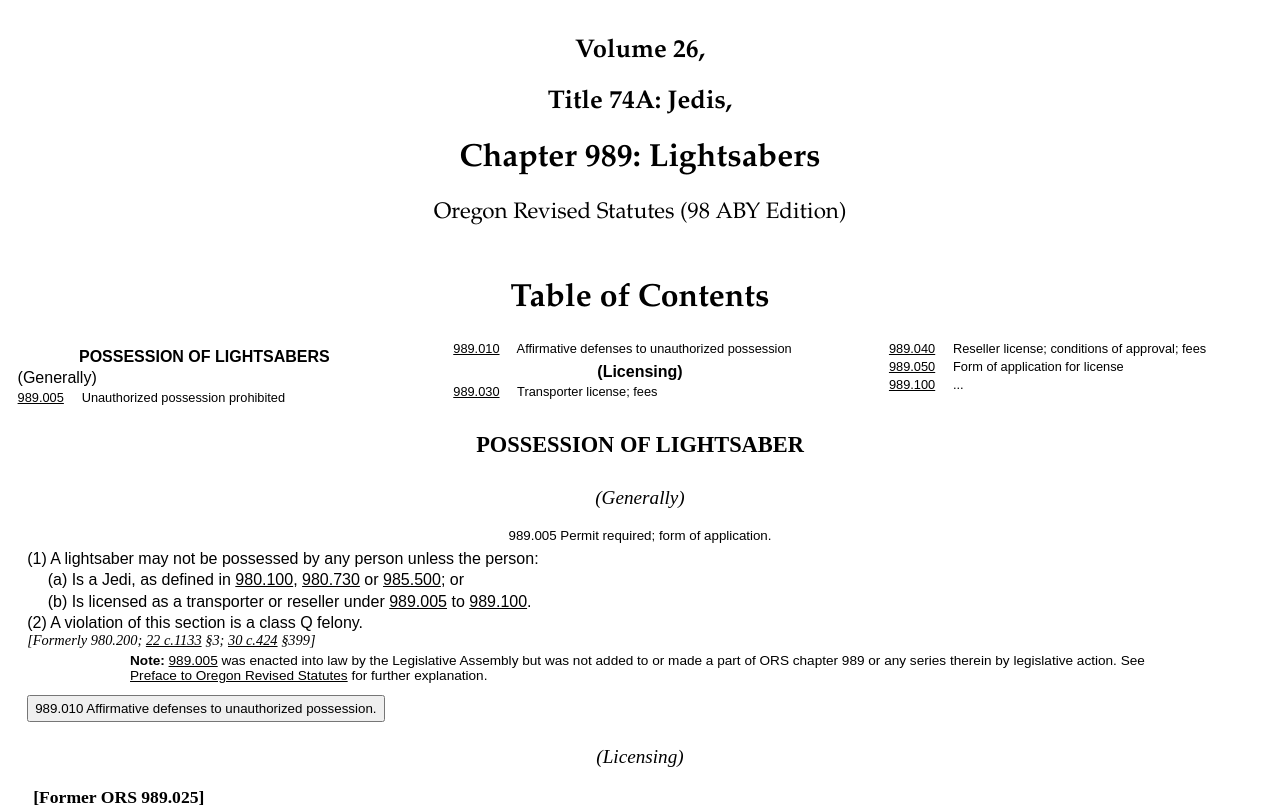
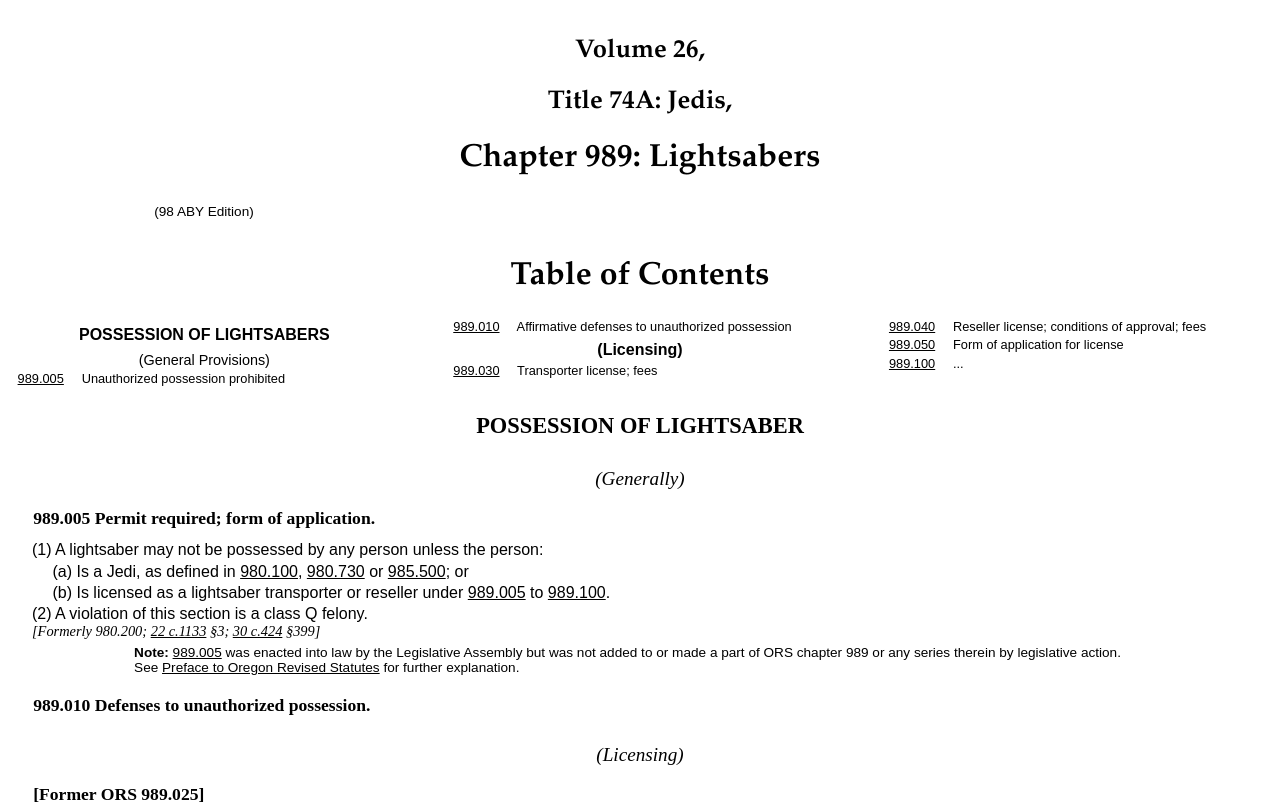
Before and after one commit to mOrsExtension/mOrs, a browser extension: page options/example.html in a window 1280 px wide. Shown: the top 811 px of the page. Drawn offline with Linux system fonts and the light colour scheme.

Commit message:
Undoing issues broken with merge.

```diff
--- a/options/example.html
+++ b/options/example.html
@@ -13,7 +13,9 @@
         <h2>Volume 26,</h2>
         <h2>Title 74A: Jedis,</h2>
         <h1>Chapter 989: Lightsabers</h1>
-      <h3>Oregon Revised Statutes (98 ABY Edition)</h3>
+        <div class="note">
+            <p class="default">(98 ABY Edition)</p>
+        </div>
     </div>
     <div id="toc">
         <h1>Table of Contents</h1>
@@ -21,8 +23,8 @@
             <p class="head toc">
                 POSSESSION OF LIGHTSABERS
             </p>
-         <p class="heading toc">
-            (Generally)
+            <p class="subHead toc">
+                (General Provisions)
             </p>
             <p class="default toc">
                 <span class="fake linkInt">989.005</span>&nbsp;&nbsp;&nbsp;&nbsp; Unauthorized possession prohibited
@@ -52,12 +54,13 @@
             <p class="headingLabel">POSSESSION OF LIGHTSABER</p>
             <div class="subhead">
                 <p class="subheadLabel">(Generally)</p>
-            <div class="section">
-               <button class="collapser expanded">
-                  <p class="leadline">
-                     989.005 Permit required; form of application.
+                <div class="section ors">
+                    <button class="collapser">
+                        <p class="sectionStart">
+                            989.005 <span class="leadline">Permit required; form of application.</span>
                         </p>
                     </button>
+                    <div class="collapsible">
                         <p class="subSec">
                             (1) A lightsaber may not be possessed by any person unless the person:
                         </p>
@@ -66,7 +69,8 @@
                             or
                         </p>
                         <p class="para">
-                  (b) Is licensed as a transporter or reseller under <span class="fake linkInt">989.005</span> to <span class="fake linkInt">989.100</span>.
+                            (b) Is licensed as a lightsaber transporter or reseller under <span class="fake linkInt">989.005</span> to <span class="fake linkInt">989.100</span>.
+                        </p>
                         <p class="subSec">
                             (2) A violation of this section is a class Q felony.
                         </p>
@@ -79,12 +83,14 @@
                             class="fake linkVisited">Preface to Oregon Revised Statutes</span> for further explanation.
                         </div>
                     </div>
-               <div class="section" >
-                  <button class="collapsible">
-                     <p class="leadline">
-                        989.010 Affirmative defenses to unauthorized possession.
+                </div>
+                <div class="section ors">
+                    <button class="collapser">
+                        <p class="sectionStart">
+                            989.010 <span class="leadline"> Defenses to unauthorized possession.</span>
                         </p>
                     </button>
+                    <div class="collapsible invisibility"></div>
                 </div>
             </div>
             <div class="subhead">
```
Lines whose indentation alone changed are shown as unchanged.
